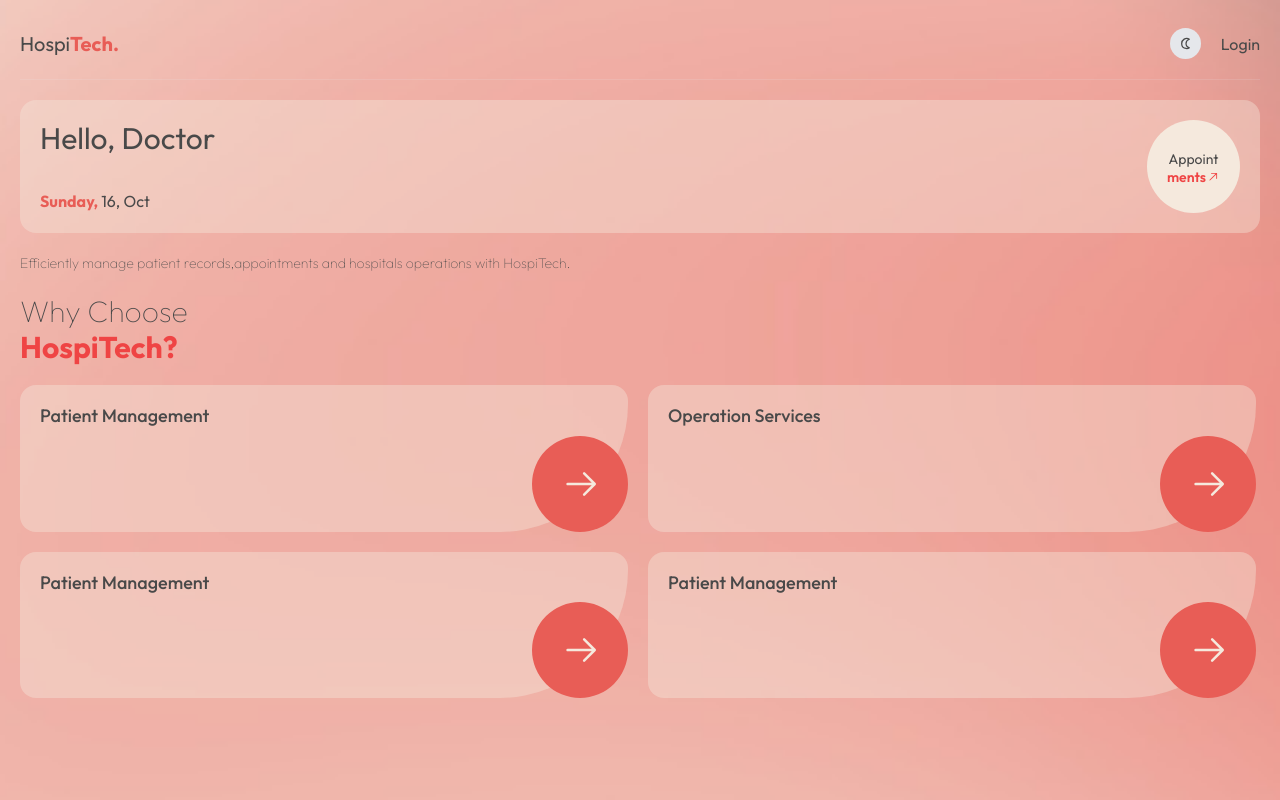
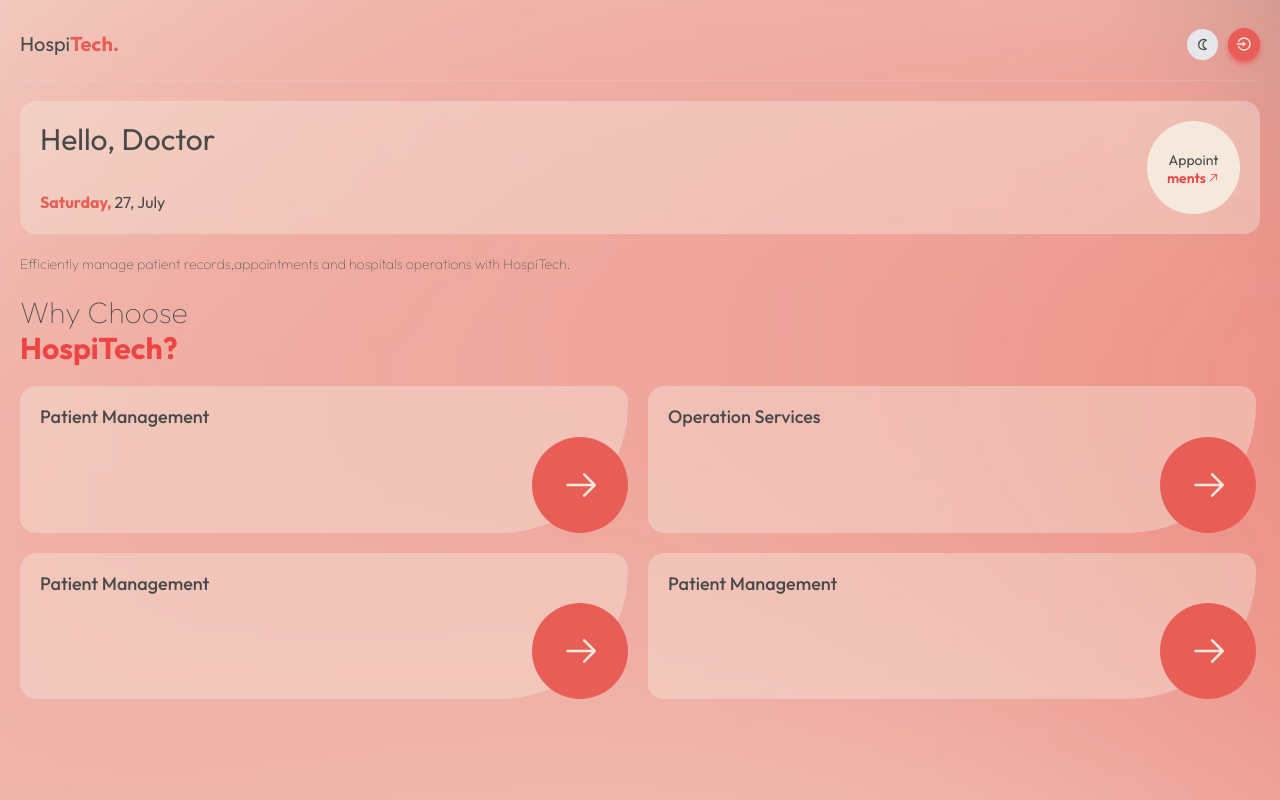
Before and after one commit to tejasbenibagde/hospiTech, a React (Vite) app in the folder client/: page / in a window 1280 px wide. Built offline with nearby package versions, Linux system fonts and the light colour scheme; no server answers.

Commit message:
BEAUTIFICATION: Theme Colors

```diff
--- a/client/src/components/cards/DocterCards.jsx
+++ b/client/src/components/cards/DocterCards.jsx
@@ -2,12 +2,31 @@
 import { GoArrowUpRight } from "react-icons/go";
 
 function DocterCards() {
+
+  const today = new Date();
+
+  const monthNames = [
+    'January', 'February', 'March', 'April', 'May', 'June',
+    'July', 'August', 'September', 'October', 'November', 'December'
+  ];
+  const dayNames = [
+    'Sunday', 'Monday', 'Tuesday', 'Wednesday', 'Thursday', 'Friday', 'Saturday'
+  ];
+
+  const dayOfWeek = dayNames[today.getDay()];
+  const dayOfMonth = today.getDate();
+  const month = monthNames[today.getMonth()];
+
+
   return (
     <>
       <div className="card flex justify-between">
         <div className="flex flex-col justify-between">
           <h1 className="text text-3xl">Hello, Doctor</h1>
-          <h1 className="text"><span className="font-bold text-primary">Sunday, </span>16, Oct</h1>
+          <h1 className="text">
+            <span className="font-bold text-primary">{dayOfWeek}, </span>
+            {dayOfMonth}, {month}
+          </h1>
         </div>
 
         <button className="relative bg-background-light flex items-center justify-center flex-col aspect-square h-full p-5 rounded-full ">
--- a/client/src/components/navigation/Navbar.jsx
+++ b/client/src/components/navigation/Navbar.jsx
@@ -1,6 +1,6 @@
 import { FiBell } from "react-icons/fi";
 import { TfiLineDouble } from "react-icons/tfi";
-
+import { RiLoginCircleLine } from "react-icons/ri";
 import NavMenu from "./NavMenu";
 import { useState } from "react";
 import { Link } from "react-router-dom";
@@ -32,9 +32,13 @@ function Nav() {
                             </button>
                         </>
                     ) : (
-                        <div className="flex items-center justify-center gap-5">
+                        <div className="flex items-center justify-center gap-2.5">
                             <DarkModeToggle />
-                            <Link to={"/login"} className="text">Login</Link>
+                            <Link
+                                to={"/login"}
+                                className="text p-2 bg-primary text-color-light dark:text-color-light rounded-full shadow-md shadow-primary">
+                                <RiLoginCircleLine color="rgb(245 233 221)" />
+                            </Link>
                         </div>
                     )}
                 </div>
--- a/client/src/pages/Auth/Login.jsx
+++ b/client/src/pages/Auth/Login.jsx
@@ -1,7 +1,7 @@
 import { useState } from "react";
 import { Link } from "react-router-dom";
 import { useLoginMutation } from "../../redux/api";
-import { useDispatch } from "react-redux";
+import { useDispatch, useSelector } from "react-redux";
 import { setToken } from "../../redux/features/auth/authSlice";
 import { Button, Input } from "@chakra-ui/react";
 
@@ -9,6 +9,8 @@ const Login = () => {
   const [user, setUser] = useState({ email: "", password: "" });
   const [login, { isLoading }] = useLoginMutation();
   const dispatch = useDispatch();
+
+  const isDarkMode = useSelector((state) => state.darkMode.isDarkMode);
 
   const handleChange = (e) => {
     const { name, value } = e.target;
@@ -48,7 +50,7 @@ const Login = () => {
           required={true}
           focusBorderColor={!user.email ? "#F5E9DD" : "#E85D56"}
           errorBorderColor="#E85D56"
-          color="#F5E9DD"
+          color={isDarkMode ? "#F5E9DD" : "#494949"}
           _placeholder={{
             opacity: 1,
             color: !user.email ? "#E85D56" : "#F5E9DD",
@@ -64,7 +66,7 @@ const Login = () => {
           value={user.password}
           onChange={handleChange}
           type="password"
-          color="#F5E9DD"
+          color={isDarkMode ? "#F5E9DD" : "#494949"}
           errorBorderColor="#E85D56"
           placeholder="Password"
           className="mb-4"
```
Also changed, not shown: 1 other file (tests, documents, lock files or other folders).
